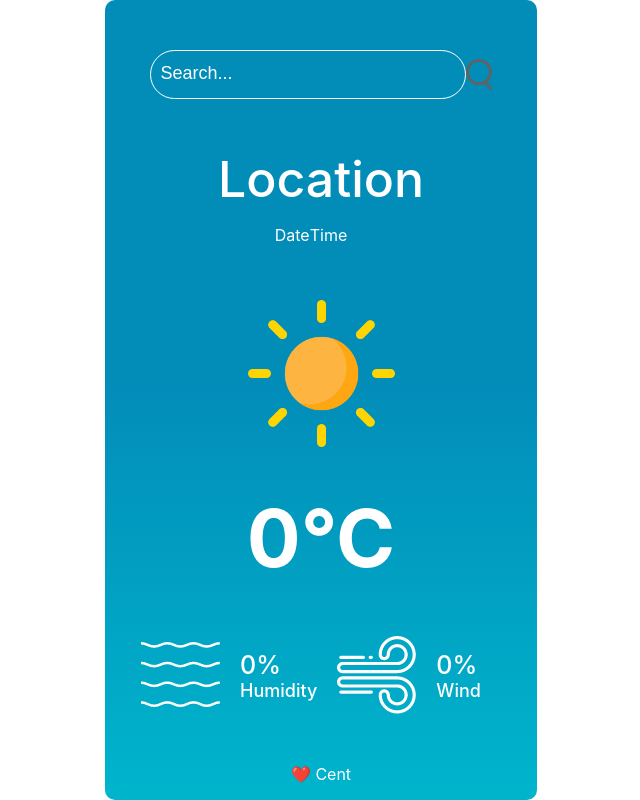
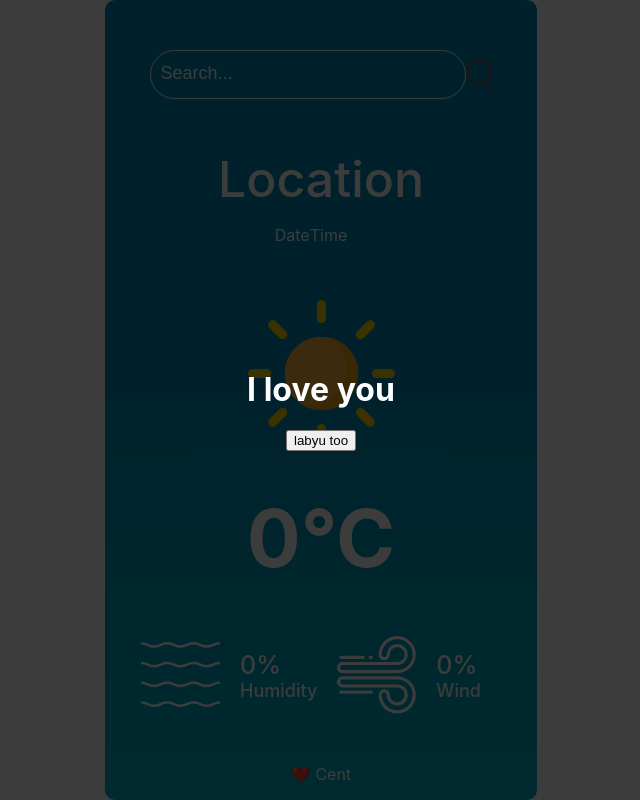
Before and after one commit to c-ent/WeatherApp, a plain HTML site: page index.html in a window 1280 px wide. Both pictures are taken after a click on the picture 640 px from the left and 373 px from the top of the page. Shown: the whole page, without its empty margins (319-959 px from the left). Drawn offline with Linux system fonts and the light colour scheme; a web font is replaced by a local one.

Commit message:
Update index.html

```diff
--- a/index.html
+++ b/index.html
@@ -56,6 +56,15 @@
 
     </div>
     </div>
+    <script>
+        function labyufnc(){
+    document.getElementById("loveid").style.display = "flex";
 
+  }
+
+function lovefncclose(){
+    document.getElementById("loveid").style.display = "none";
+}
+    </script>
 </body>
 </html>
```
